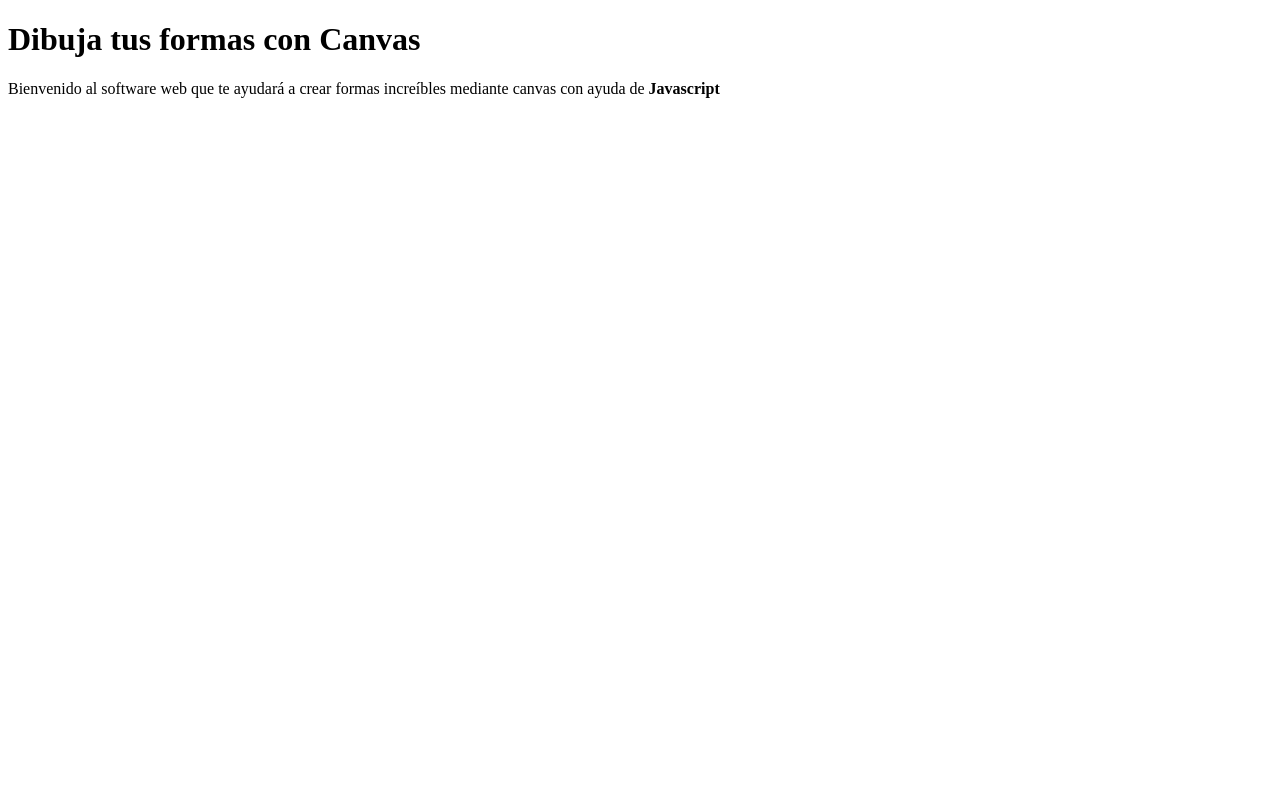
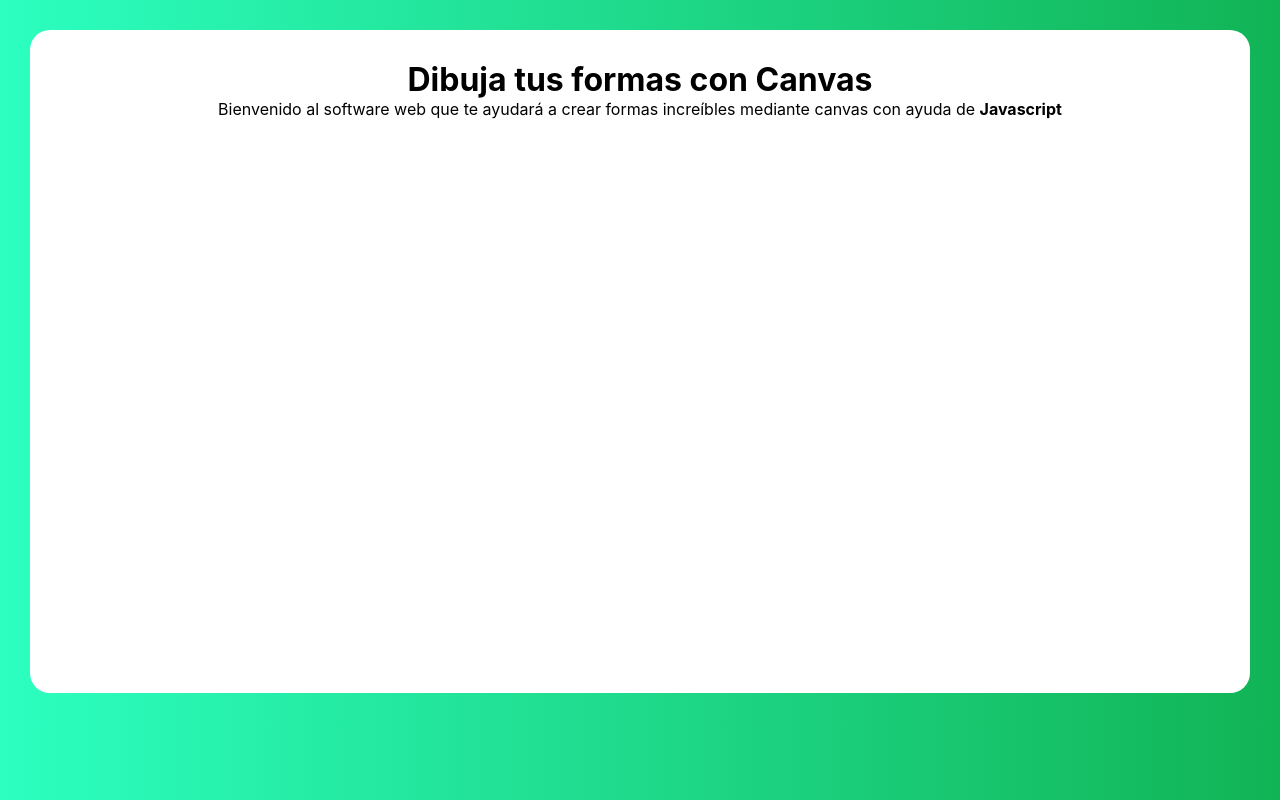
Before and after one commit to elcesarandresco/proyecto-canvas, a plain HTML site: page index.html in a window 1280 px wide. Drawn offline with Linux system fonts and the light colour scheme.

Commit message:
se agregaron estilos iniciales mediante css y además de eso la línea de javascript

```diff
--- /dev/null
+++ b/css/styles.css
@@ -0,0 +1,34 @@
+* {
+
+    margin: 0px;
+    padding: 0px;
+    font-family: -apple-system, BlinkMacSystemFont, 'Segoe UI', Roboto, Oxygen, Ubuntu, Cantarell, 'Open Sans', 'Helvetica Neue', sans-serif;
+}
+
+
+body {
+
+    margin: 30px;
+    background-image: linear-gradient(to right, rgb(44, 255, 192), rgb(17, 180, 85));
+
+}
+
+.objects-box {
+
+    padding: 30px;
+    background-color: white;
+    border-radius: 20px;
+    text-align: center;
+}
+
+.objects-box .objects-box--title {
+
+    margin-bottom: 40px;
+
+}
+
+#dibujito {
+
+    background-color: rgba(107, 44, 44, 0);
+
+}
--- a/index.html
+++ b/index.html
@@ -4,13 +4,22 @@
     <meta charset="UTF-8">
     <meta name="viewport" content="width=device-width, initial-scale=1.0">
     <title>Document</title>
+    <link rel="stylesheet" href="./css/styles.css">
 </head>
 <body>
 
-    <h1>Dibuja tus formas con Canvas</h1>
-    <p>
-        Bienvenido al software web que te ayudará a crear formas increíbles mediante canvas con ayuda de <strong>Javascript</strong>
-    </p>
+    <div class="objects-box">
+        <div class="objects-box--title">
+            <h1>Dibuja tus formas con Canvas</h1>
+            <p>
+                Bienvenido al software web que te ayudará a crear formas increíbles mediante canvas con ayuda de <strong>Javascript</strong>
+            </p>
+        </div>
+        <canvas height="500px" width="500px" id="dibujito">
+        </canvas>
+        <script type="text/Javascript" src=""></script>
+    </div>
+
 
 </body>
 </html>
```
